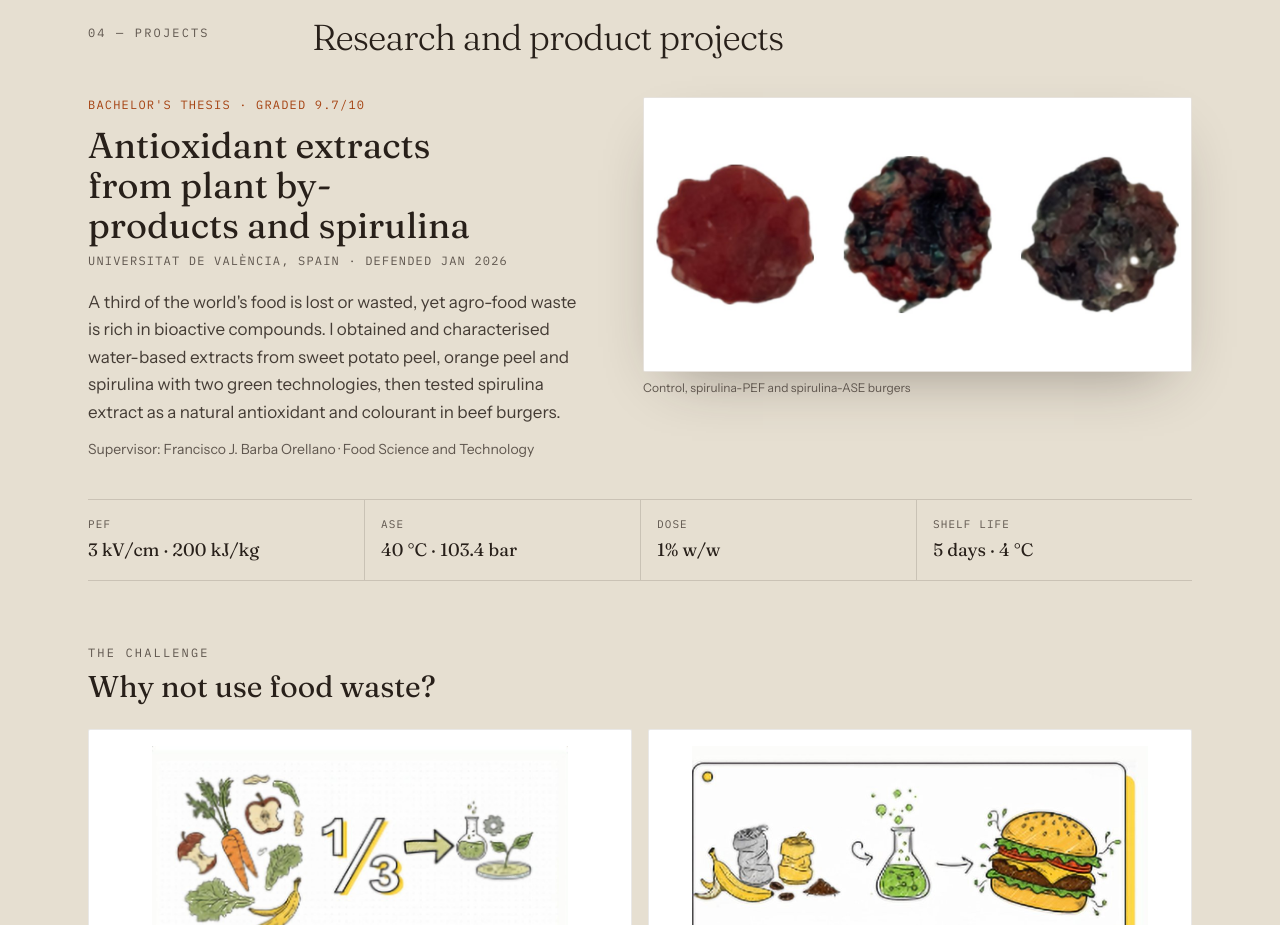
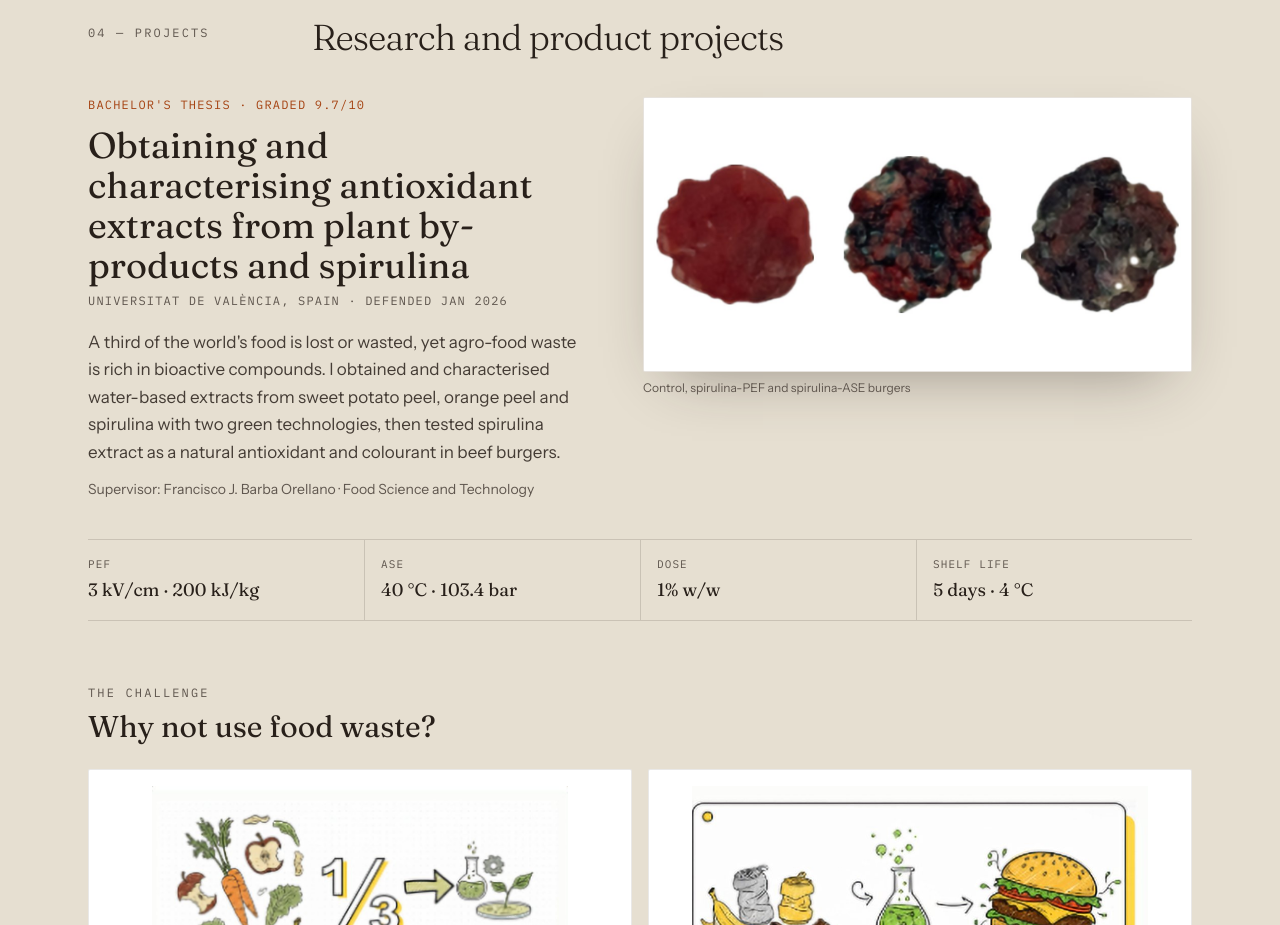
Before and after one commit to agustinsoares/dolores-rivera-portfolio, a React (Vite) app: page / in a window 1280 px wide. Shown: the part 4340-5265 px from the top of the page. Built offline with nearby package versions, Linux system fonts and the light colour scheme; a web font is replaced by a local one.

Commit message:
Use the full official thesis title
Co-Authored-By: Claude Opus 5.5 <noreply@anthropic.com>
Claude-Session: https://claude.ai/code/session_01LjtfZXo3zEo2NKwP8DFUJH

```diff
--- a/src/content.ts
+++ b/src/content.ts
@@ -199,9 +199,9 @@ export const projects = {
     place: { en: "Universitat de València, Spain", no: "Universitat de València, Spania", es: "Universitat de València, España" },
     date: { en: "Defended Jan 2026", no: "Forsvart jan. 2026", es: "Defendida en ene. 2026" },
     title: {
-      en: "Antioxidant extracts from plant by-products and spirulina",
-      no: "Antioksidantekstrakter fra plantebiprodukter og spirulina",
-      es: "Extractos antioxidantes de subproductos vegetales y espirulina",
+      en: "Obtaining and characterising antioxidant extracts from plant by-products and spirulina",
+      no: "Framstilling og karakterisering av antioksidantekstrakter fra plantebiprodukter og spirulina",
+      es: "Obtención y caracterización de extractos antioxidantes de subproductos vegetales y espirulina",
     },
     summary: {
       en: "A third of the world's food is lost or wasted, yet agro-food waste is rich in bioactive compounds. I obtained and characterised water-based extracts from sweet potato peel, orange peel and spirulina with two green technologies, then tested spirulina extract as a natural antioxidant and colourant in beef burgers.",
```
